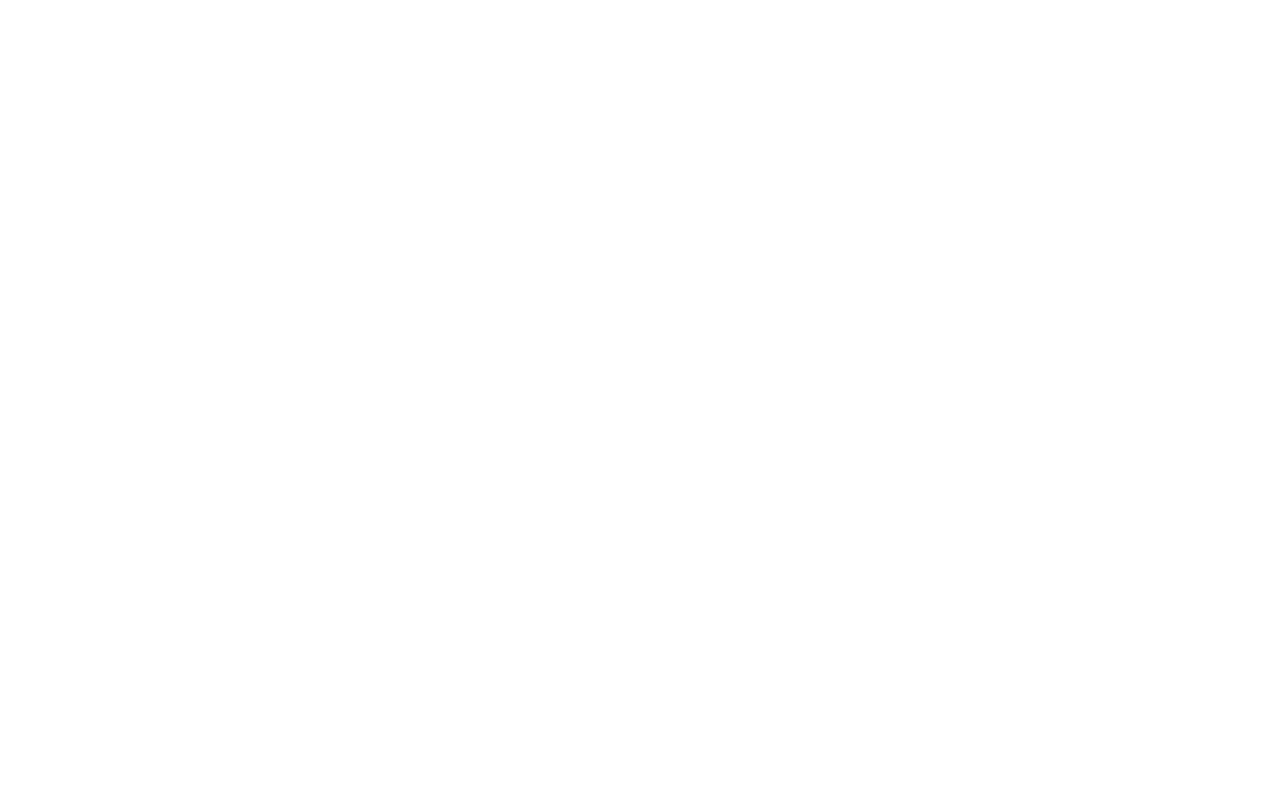
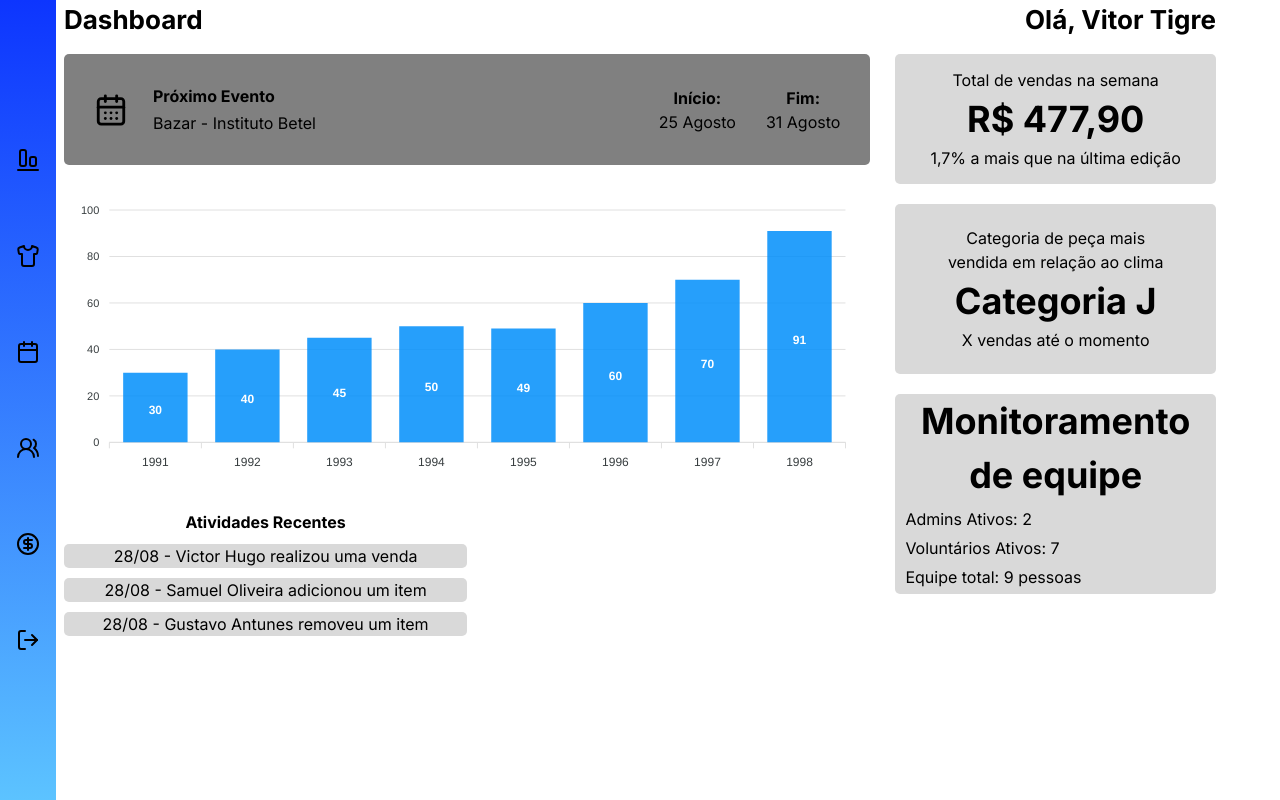
Before and after one commit to Re-vest/web, a React (Vite) app: page /dashboard in a window 1280 px wide. Before the commit this address had no page. Built offline with nearby package versions, Linux system fonts and the light colour scheme; a web font is replaced by a local one.

Commit message:
Tela de dashboard

```diff
--- a/package.json
+++ b/package.json
@@ -11,9 +11,11 @@
   },
   "dependencies": {
     "@react-icons/all-files": "^4.1.0",
+    "apexcharts": "^3.54.1",
     "axios": "^1.7.7",
     "lucide-react": "^0.445.0",
     "react": "^18.3.1",
+    "react-apexcharts": "^1.5.0",
     "react-dom": "^18.3.1",
     "react-icons": "^5.3.0",
     "react-modal": "^3.16.1",
--- a/src/App.jsx
+++ b/src/App.jsx
@@ -3,6 +3,7 @@ import { CalendarPage } from "./pages/Calendar";
 import { Home } from "./pages/Home";
 import { Estoque } from "./pages/Estoque/Estoque.jsx";
 import { BrowserRouter, Routes, Route } from "react-router-dom";
+import { Dashboard } from "./pages/Dashboard"
 
 function App() {
   return (
@@ -13,6 +14,7 @@ function App() {
           <Route path="/estoque" element={<Estoque />} />
           <Route path="/eventos" element={<CalendarPage />} />
           <Route path="/vendas" element={<HistoricoVendas />} />
+          <Route path="/dashboard" element={<Dashboard />} />
           {/* <Route path="*" element={<NotFound />} /> */}
         </Routes>
       </BrowserRouter>
--- /dev/null
+++ b/src/components/Dashboard/Atividade.jsx
@@ -0,0 +1,24 @@
+import AtividadeCss from "../../styles/atividade.module.css"
+
+const atividades = [
+    { date: '28/08', action: 'Victor Hugo realizou uma venda' },
+    { date: '28/08', action: 'Samuel Oliveira adicionou um item' },
+    { date: '28/08', action: 'Gustavo Antunes removeu um item' },
+  ];
+
+  export const Atividade = () => (
+    <div className={AtividadeCss["atividades"]}>
+      <h4>Atividades Recentes</h4>
+      <ul>
+        <li>
+          <span>{atividades[0].date}</span> - {atividades[0].action}
+        </li>
+        <li>
+          <span>{atividades[1].date}</span> - {atividades[1].action}
+        </li>
+        <li>
+          <span>{atividades[2].date}</span> - {atividades[2].action}
+        </li>
+      </ul>
+    </div>
+  );
--- /dev/null
+++ b/src/components/Dashboard/Grafico.jsx
@@ -0,0 +1,39 @@
+import React, { useState } from "react";
+import Chart from "react-apexcharts";
+
+export const Grafico = () => {
+  const [options] = useState({
+    chart: {
+      id: "basic-bar",
+      toolbar: {
+        show: false,
+      },
+    },
+    xaxis: {
+      categories: [1991, 1992, 1993, 1994, 1995, 1996, 1997, 1998],
+    },
+  });
+
+  const [series] = useState([
+    {
+      name: "series-1",
+      data: [30, 40, 45, 50, 49, 60, 70, 91],
+    },
+  ]);
+
+  return (
+    <div className="app">
+      <div className="row">
+        <div className="mixed-chart">
+          <Chart
+            options={options}
+            series={series}
+            type="bar"
+            width="100%"
+            height="300px"
+          />
+        </div>
+      </div>
+    </div>
+  );
+};
--- /dev/null
+++ b/src/pages/Dashboard/index.jsx
@@ -0,0 +1,72 @@
+import { CalendarDays } from "lucide-react";
+import { Navbar } from "../../components/Navbar";
+import { Grafico } from "../../components/Dashboard/Grafico";
+import { Atividade } from "../../components/Dashboard/Atividade";
+import dash from "../../styles/dashboard.module.css";
+
+export function Dashboard() {
+  return (
+    <div className={dash["h-full w-full flex"]}>
+      <Navbar />
+      <div className={dash["container"]}>
+        <div className={dash["esquerdo"]}>
+          <h1>Dashboard</h1>
+          <div className={dash["header"]}>
+            <div className={dash["evento-info"]}>
+              <CalendarDays size={34} />
+              <div className={dash["evento-texto"]}>
+                <h3>
+                  <strong>Próximo Evento</strong>
+                </h3>
+                <p>Bazar - Instituto Betel</p>
+              </div>
+            </div>
+            <div className={dash["evento-datas"]}>
+              <div>
+                <strong>Início:</strong>
+                <span>25 Agosto</span>
+              </div>
+              <div>
+                <strong>Fim:</strong>
+                <span>31 Agosto</span>
+              </div>
+            </div>
+          </div>
+          <div className={dash["grafico"]}>
+            <Grafico />
+          </div>
+          <div className={dash["atividades"]}>
+            <Atividade />
+          </div>
+        </div>
+        <div className={dash["direito"]}>
+          <div className={dash["bem-vindo"]}><h1>Olá, Vitor Tigre</h1></div>
+          <div className={dash["cards"]}>
+            <div className={dash["vendas"]}>
+              <p>Total de vendas na semana</p>
+              <h2>R$ 477,90</h2>
+              <p>1,7% a mais que na última edição</p>
+            </div>
+            <div className={dash["categoria"]}>
+              <p>
+                Categoria de peça mais <br />
+                vendida em relação ao clima
+              </p>
+              <h2>Categoria J</h2>
+              <p>X vendas até o momento</p>
+            </div>
+            <div className={dash["monitoramento"]}>
+              <h2>
+                Monitoramento <br />
+                de equipe
+              </h2>
+              <p>Admins Ativos: 2</p>
+              <p>Voluntários Ativos: 7</p>
+              <p>Equipe total: 9 pessoas</p>
+            </div>
+          </div>
+        </div>
+      </div>
+    </div>
+  );
+}
--- /dev/null
+++ b/src/styles/atividade.module.css
@@ -0,0 +1,18 @@
+.atividades{
+    display: flex;
+    width: 50%;
+    flex-direction: column;
+}
+
+.atividades h4{
+    text-align: center;
+    font-weight: bold;
+}
+
+.atividades li {
+    justify-content: center;
+    border-radius: 5px;
+    background-color: #D9D9D9;
+    margin-top: 10px;
+    text-align: center;
+}
--- /dev/null
+++ b/src/styles/dashboard.module.css
@@ -0,0 +1,124 @@
+.container {
+  margin: 0 5%;
+  display: flex;
+}
+.header {
+  width: 100%;
+  display: flex;
+  justify-content: space-between;
+  align-items: center;
+  background-color: gray;
+  padding: 30px;
+  border-radius: 5px;
+}
+
+.evento-info {
+  display: flex;
+  align-items: center;
+  gap: 25px;
+}
+
+.evento-texto {
+  display: flex;
+  flex-direction: column;
+  gap: 3px;
+}
+
+.evento-datas {
+  display: flex;
+  gap: 30px;
+}
+
+.evento-datas div {
+  display: flex;
+  flex-direction: column;
+  text-align: center;
+}
+
+.grafico {
+  width: 100%;
+}
+
+.cards {
+  display: flex;
+  flex-direction: column;
+  margin-left: 25px;
+  gap: 20px;
+}
+
+.esquerdo {
+  display: flex;
+  flex-direction: column;
+  width: 70%;
+  gap: 15px;
+}
+
+.esquerdo h1{
+  font-weight: bold;
+  font-size: 26px;
+  gap: 15px;
+}
+
+
+
+.bem-vindo {
+  display: flex;
+  width: 100%;
+  justify-content: end;
+}
+
+
+.direito h1 {
+  font-weight: bold;
+  font-size: 26px;
+}
+
+.direito {
+  display: flex;
+  width: 30%;
+  flex-direction: column;
+  gap: 15px;
+}
+
+.vendas {
+  display: flex;
+  width: 100%;
+  height: 130px;
+  border-radius: 5px;
+  background-color: #d9d9d9;
+  flex-direction: column;
+  align-items: center;
+  justify-content: center;
+}
+
+.vendas h2, .categoria h2, .monitoramento h2 {
+  font-size: 36px;
+  font-weight: bold;
+  text-align: center;
+}
+
+.categoria{
+  display: flex;
+  flex-direction: column;
+  width: 100%;
+  height: 170px;
+  border-radius: 5px;
+  background-color: #d9d9d9;
+  align-items: center;
+  text-align: center;
+  justify-content: center;
+}
+
+.monitoramento{
+  display: flex;
+  width: 100%;
+  height: 200px;
+  border-radius: 5px;
+  background-color: #d9d9d9;
+  flex-direction: column;
+  gap: 5px;
+}
+
+.monitoramento p {
+  margin-left: 10px;
+}
```
Also changed, not shown: 1 other file (tests, documents, lock files or other folders).
